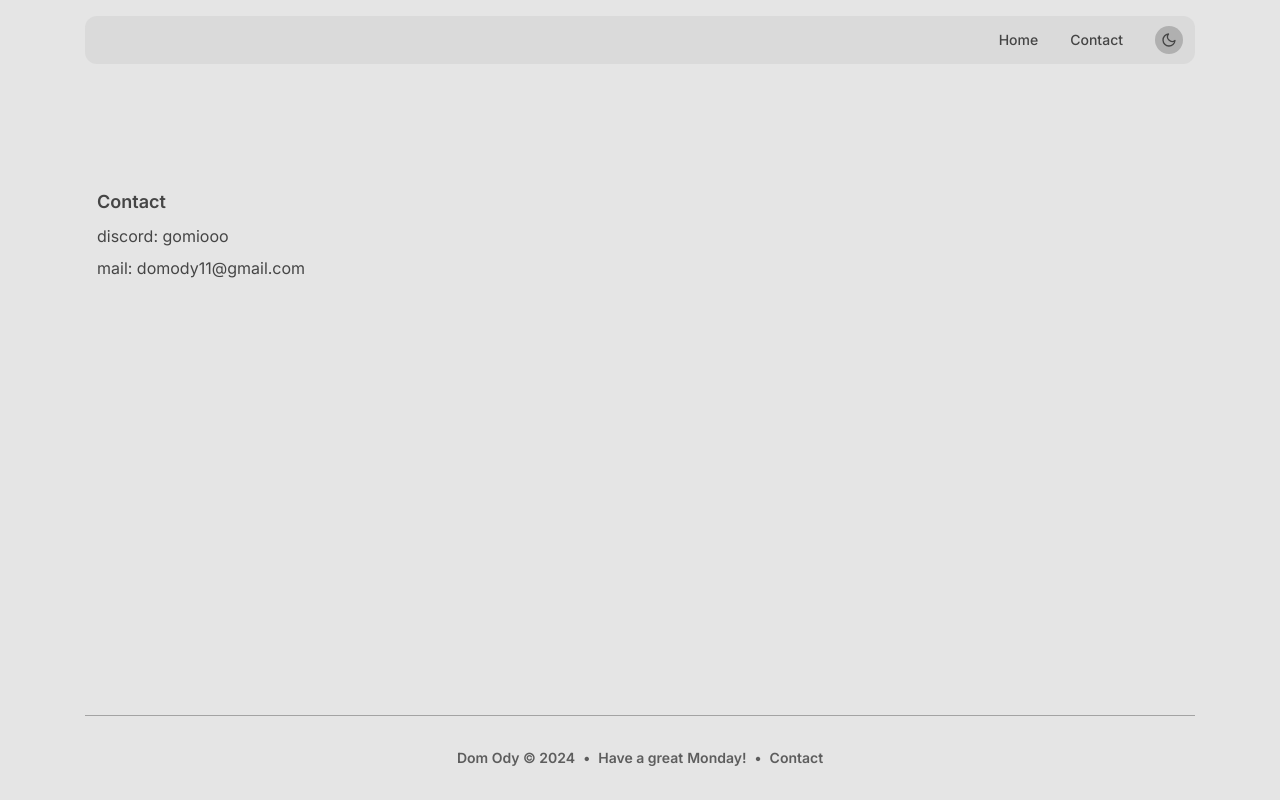
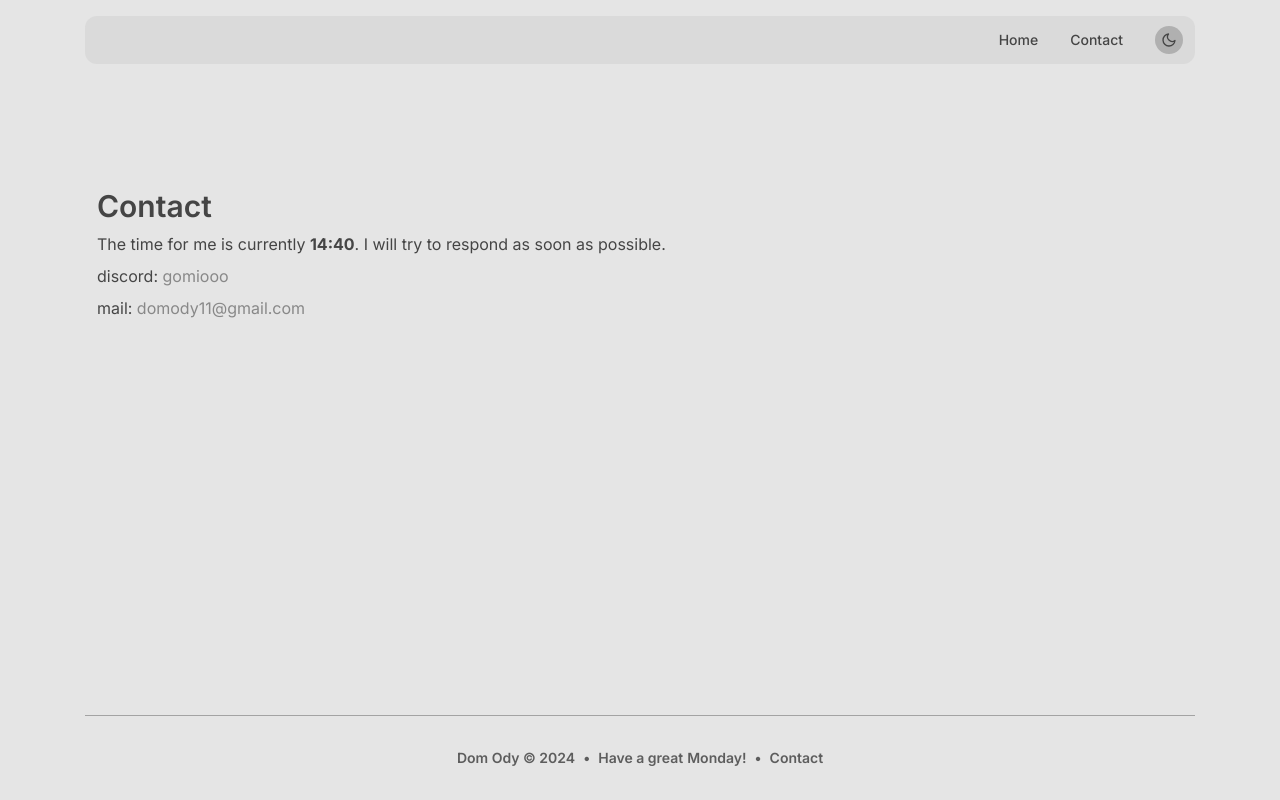
Before and after one commit to domody/v1, a Next.js app: page /contact in a window 1280 px wide. Built offline with nearby package versions, Linux system fonts and the light colour scheme.

Commit message:
slight ui changes

```diff
--- a/src/app/(pages)/contact/page.js
+++ b/src/app/(pages)/contact/page.js
@@ -6,21 +6,89 @@ import { IconBrandDiscord } from '@tabler/icons-react';
 import Navbar from '@/app/components/navigation/Navbar';
 import Footer from '@/app/components/navigation/Footer';
 
+import { Copy, Check } from 'react-feather';
+import projectData from '@/app/project-data.json';
+import { useState } from 'react';
+
 export default function Contact() {
   const { redirected, runRedirect } = useRedirect();
+  const [copiedStates, setCopiedStates] = useState({});
+
+  const copyContact = (contact) => {
+    navigator.clipboard.writeText(contact);
+
+    setCopiedStates((prev) => {
+      const newCopiedStates = {};
+      Object.keys(prev).forEach((key) => {
+        newCopiedStates[key] = key === false;
+      });
+      return newCopiedStates;
+    });
+
+    setCopiedStates((prev) => ({
+      ...prev,
+      [contact]: true,
+    }));
+
+    setTimeout(() => {
+      setCopiedStates((prev) => ({
+        ...prev,
+        [contact]: false,
+      }));
+    }, 1500);
+  };
+
+  const date = new Date();
+  const utcTime = date.getTime() + date.getTimezoneOffset() * 60000;
+  const newDate = new Date(utcTime + 3600000 * 1);
+
   return (
     <main
-      className={`page-scrollbar scrollbar-light min-h-screen dark:scrollbar-dark h-screen w-screen overflow-x-hidden overflow-y-scroll transition-opacity duration-300 ${redirected ? 'opacity-0' : 'opacity-100'} `}
+      className={`page-scrollbar scrollbar-light dark:scrollbar-dark h-screen min-h-screen w-screen overflow-x-hidden overflow-y-scroll transition-opacity duration-300 ${redirected ? 'opacity-0' : 'opacity-100'} `}
       // style={{
       //   background: `radial-gradient(150px at ${mousePos.x}px ${mousePos.y}px, rgba(16, 70, 110, 0.10), transparent 80%)`,
       // }}
     >
       <Navbar redirected={redirected} runRedirect={runRedirect} />
-      <div className="flex flex-col items-center h-full justify-between pt-44 font-normal text-nero-800 dark:text-nero-200">
-        <div className="container w-full flex flex-col justify-start items-start gap-y-2">
-        <p className="text-lg font-semibold">Contact</p>
-          <p>discord: gomiooo</p>
-          <p>mail: domody11@gmail.com</p>
+      <div className="flex h-full flex-col items-center justify-between pt-44 font-normal text-nero-800 dark:text-nero-200">
+        <div className="container flex w-full flex-col items-start justify-start gap-y-2">
+          <h3 className="text-3xl font-semibold">Contact</h3>
+          <p>
+            The time for me is currently{' '}
+            <span className="font-bold">
+              {newDate.getHours()}:{newDate.getMinutes()}
+            </span>
+            .{' '}
+            {(newDate.getHours() >= 23 || newDate.getHours() <= 9) && (
+              <span>I may be late to your message. </span>
+            )}
+            I will try to respond as soon as possible.
+          </p>
+          {projectData.links.contact.length > 0 &&
+            projectData.links.contact.map((link) => {
+              return (
+                <div className="flex" key={link.id}>
+                  <p>{link.title}:&nbsp;</p>
+                  <div
+                    className="group/link flex cursor-pointer items-center gap-x-2 text-nero-400 transition-all hover:font-medium hover:text-nero-900 dark:hover:text-nero-50"
+                    onClick={() => copyContact(link.contact)}
+                  >
+                    <span className="">{link.contact}</span>
+                    <span
+                      className={`${copiedStates[link.contact] ? '' : 'opacity-0 group-hover/link:opacity-100'}`}
+                    >
+                      {copiedStates[link.contact] ? (
+                        <Check
+                          className={`h-4 w-4 ${copiedStates[link.contact] ? 'text-green-500' : ''}`}
+                        />
+                      ) : (
+                        <Copy className="h-4 w-4" />
+                      )}
+                    </span>
+                  </div>
+                </div>
+              );
+            })}
         </div>
 
         <Footer />
--- a/src/app/(pages)/page.js
+++ b/src/app/(pages)/page.js
@@ -168,7 +168,8 @@ export default function Home() {
                   </p>
                 </div>
                 <div className="projects-scrollbar group mt-8 grid h-full w-full grid-cols-1 gap-6 sm:grid-cols-2">
-                  {data.projects
+                  {data.projects.slice(0, projectsCount).length > 0 ? (
+                    data.projects
                       .slice(0, projectsCount)
                       .map((project, index) => (
                         <ProjectCard
@@ -182,7 +183,12 @@ export default function Home() {
                           redirected={redirected}
                           runRedirect={runRedirect}
                         />
-                    ))}
+                      ))
+                  ) : (
+                    <p className="mx-auto pb-2 pt-16 sm:col-span-2 dark:text-nero-400">
+                      :&#93;
+                    </p>
+                  )}
                 </div>
                 {/* <div className="w-full flex justify-center items-center mt-8">
               <button className="mt-2 px-4 pt-5 pb-3 bg-white/[0.02] rounded-full flex flex-col justify-center items-center text-xs">
--- a/src/app/components/navigation/Navbar.js
+++ b/src/app/components/navigation/Navbar.js
@@ -5,7 +5,7 @@ import { Menu } from 'react-feather';
 import { Sun } from 'react-feather';
 import { Moon } from 'react-feather';
 
-import data from '@/app/project-data.json';
+import projectData from '@/app/project-data.json';
 
 const Navbar = ({ redirected, runRedirect }) => {
   const [isMounted, setIsMounted] = useState(false);
@@ -49,8 +49,8 @@ const Navbar = ({ redirected, runRedirect }) => {
           </div>
           <div className="flex h-full items-center justify-start text-nero-800 dark:text-white">
             <div className="mr-8 hidden h-full items-center justify-start space-x-8 text-sm font-medium md:flex">
-              {data.links.length > 0 &&
-                data.links.map((link) => {
+              {projectData.links.nav.length > 0 &&
+                projectData.links.nav.map((link) => {
                   return (
                     <p
                       key={link.id}
--- a/src/app/project-data.json
+++ b/src/app/project-data.json
@@ -2,7 +2,8 @@
   "about_me": {
     "data": "17, Developer."
   },
-  "links": [
+  "links": {
+    "nav": [
       {
         "id": 1,
         "title": "Home",
@@ -14,6 +15,19 @@
         "link": "/contact"
       }
     ],
+    "contact": [
+      {
+        "id": 1,
+        "title": "discord",
+        "contact": "gomiooo"
+      },
+      {
+        "id": 2,
+        "title": "mail",
+        "contact": "domody11@gmail.com"
+      }
+    ]
+  },
   "projects": [
     {
       "id": 1,
```
Lines whose indentation alone changed are shown as unchanged.
